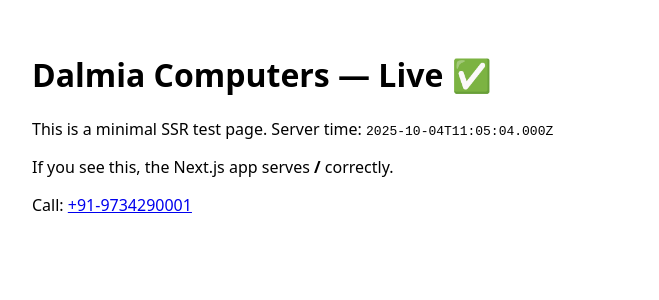
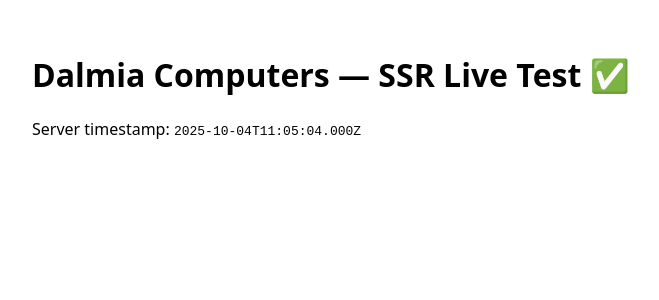
Before and after one commit to dalmiacomputers/dalmiacomputers, a Next.js app: page / in a window 1280 px wide. Shown: the top 300 px of the page, without its empty margins (0-659 px from the left). Built offline with nearby package versions, Linux system fonts and the light colour scheme.

Commit message:
trigger: rebuild prod

```diff
--- a/pages/index.js
+++ b/pages/index.js
@@ -1,20 +1,17 @@
 import Head from 'next/head'
 export async function getServerSideProps() {
-  // simple server-side props to prove SSR works
   return { props: { now: new Date().toISOString() } }
 }
 export default function Home({ now }) {
   return (
     <>
       <Head>
-        <title>Dalmia Computers — Live</title>
-        <meta name="description" content="Dalmia Computers — Purulia. Minimal SSR test page." />
+        <title>Dalmia Computers — SSR Test</title>
+        <meta name="description" content="Minimal test page for SSR" />
       </Head>
       <main style={{ padding: 24, fontFamily: 'system-ui, -apple-system, Segoe UI, Roboto' }}>
-        <h1>Dalmia Computers — Live ✅</h1>
-        <p>This is a minimal SSR test page. Server time: <code>{now}</code></p>
-        <p>If you see this, the Next.js app serves <strong>/</strong> correctly.</p>
-        <p>Call: <a href="tel:+919734290001">+91-9734290001</a></p>
+        <h1>Dalmia Computers — SSR Live Test ✅</h1>
+        <p>Server timestamp: <code>{now}</code></p>
       </main>
     </>
   )
```
